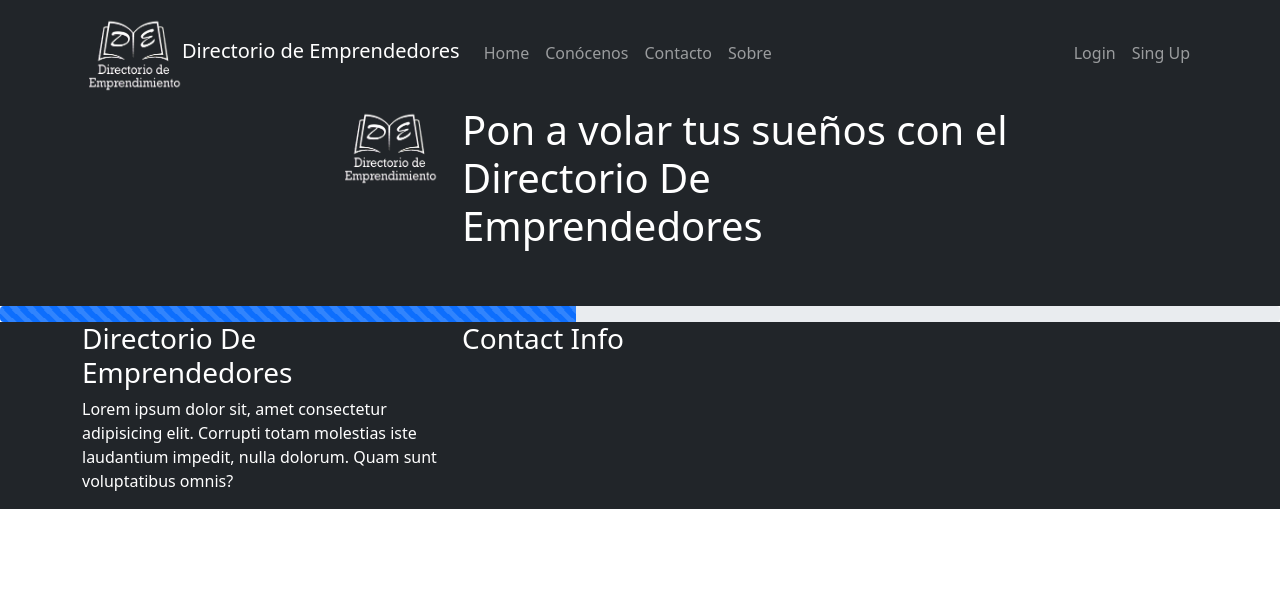
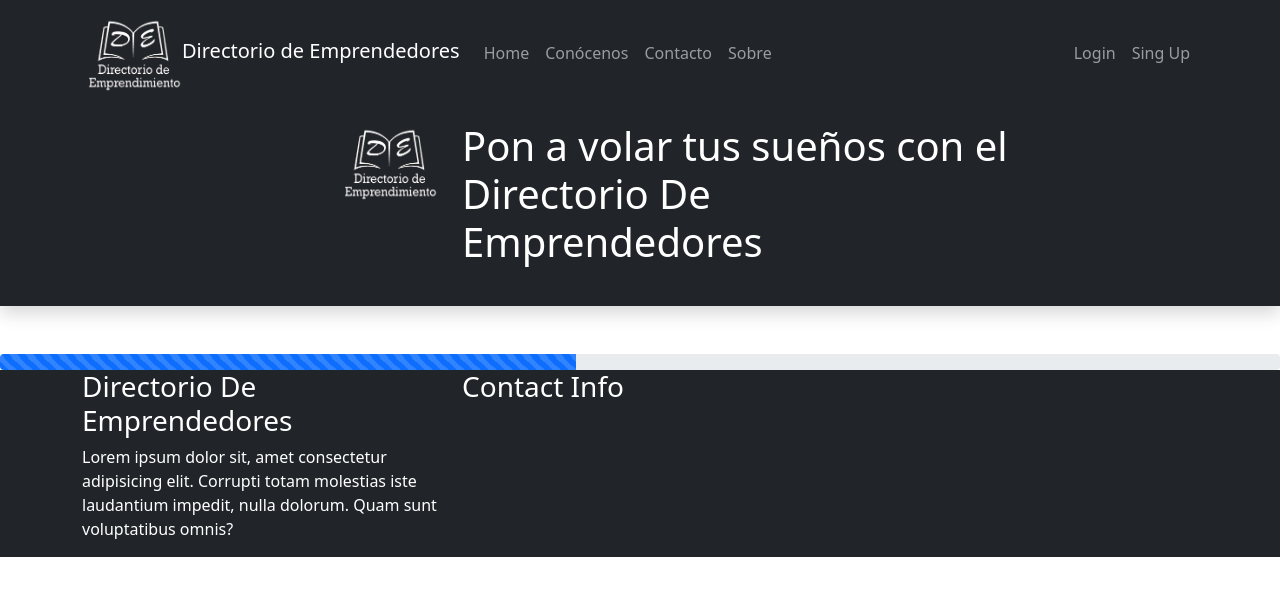
Before and after one commit to lhosorioq/directorioemprendedores, a React (Create React App) app in the folder client/: page / in a window 1280 px wide. Shown: the top 596 px of the page. Built offline with nearby package versions, Linux system fonts and the light colour scheme; no server answers.

Commit message:
Sombra en header

```diff
--- a/client/src/components/HeaderComp.jsx
+++ b/client/src/components/HeaderComp.jsx
@@ -5,7 +5,10 @@ import { Col, Row } from 'react-bootstrap';
 function HeaderComp() {
     return (
         <>
-            <header className="bg-dark text-white" style={{ height: '200px' }}>
+            <header
+                className="bg-dark text-white mb-4 shadow p-3 mb-5"
+                style={{ height: '200px' }}
+            >
                 <div className="container">
                     <Row className="justify-content-md-center">
                         <Col xs={12} md={2}>
```
